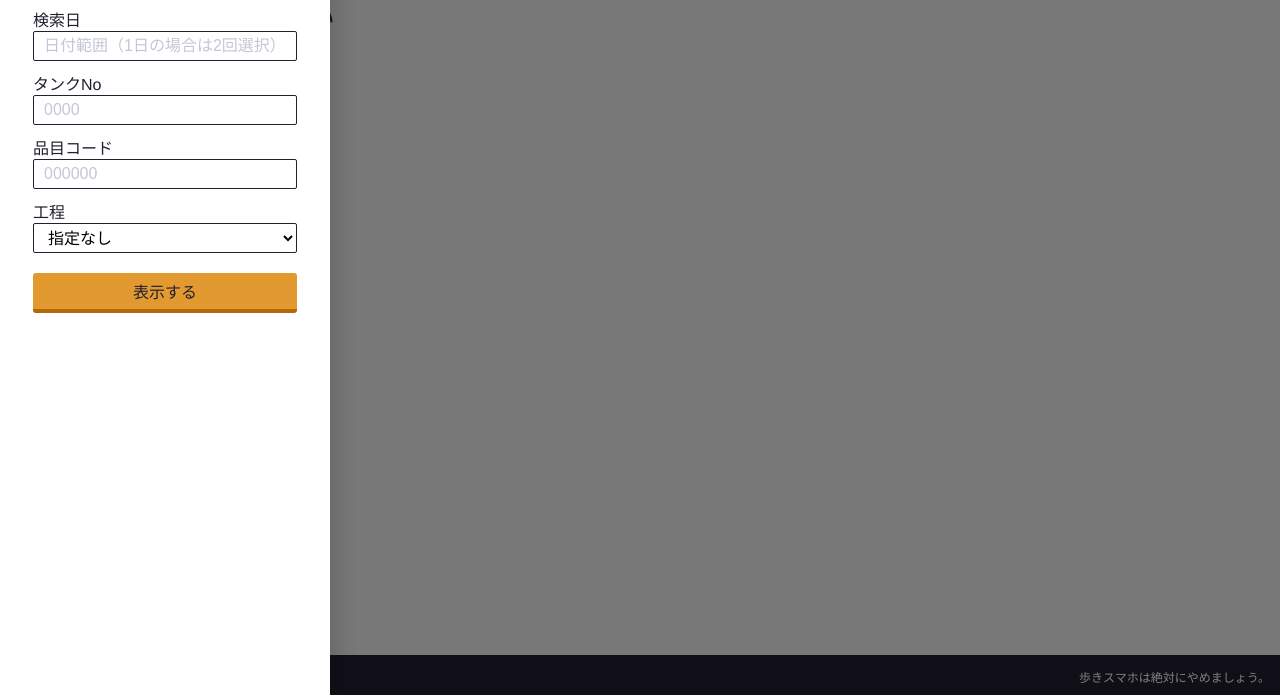
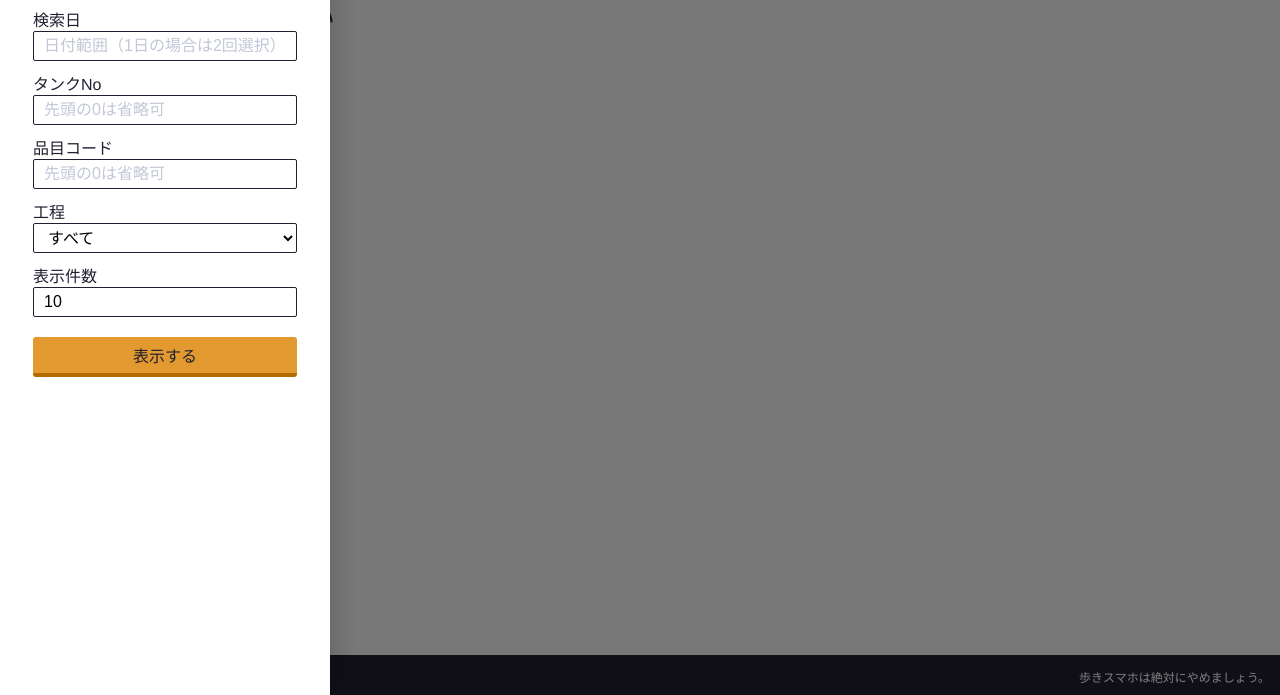
Before and after one commit to masas12/tasting, a plain HTML site: page iqdb/quality/result.html in a window 1280 px wide. Shown: the part 105-800 px from the top of the page. Drawn offline with nearby package versions, Linux system fonts and the light colour scheme.

Commit message:
Add files via upload

```diff
--- a/iqdb/quality/result.html
+++ b/iqdb/quality/result.html
@@ -76,20 +76,20 @@
                     <div class="container" name="tank">
                         <label for="tank-number">タンクNo</label>
                         <br>
-                        <input class="tank-number input-box" type="number" name="tank-number" placeholder="0000" min="1" max="9999">
+                        <input class="tank-number input-box" type="number" name="tank-number" placeholder="先頭の0は省略可" min="1" max="9999">
                         <br>
                     </div>
                     <div class="container" name="material">
                         <label for="material-code">品目コード</label>
                         <br>
-                        <input class="material-code input-box" type="number" name="tank-number" placeholder="000000" min="1" max="999999">
+                        <input class="material-code input-box" type="number" name="tank-number" placeholder="先頭の0は省略可" min="1" max="999999">
                         <br>
                     </div>
                     <div class="container" name="process">
                         <label for="process">工程</label>
                         <br>
                         <select class="process" name="process" size="1" placeholder="工程">
-                            <option value="NULL">指定なし</option>
+                            <option value="NULL">すべて</option>
                             <option value="000">検定</option>
                             <option value="011">濾過</option>
                             <option value="021">火入れ</option>
@@ -106,6 +106,12 @@
                             <option value="000">検定</option>
                             <option value="011">濾過</option>
                         </select>
+                        <br>
+                    </div>
+                    <div class="container" name="count">
+                        <label for="record-count">表示件数</label>
+                        <br>
+                        <input class="record-count input-box" type="number" name="record-count" value="10" min="1" max="100">
                         <br>
                     </div>
                     <div class="container" name="submit">
```
